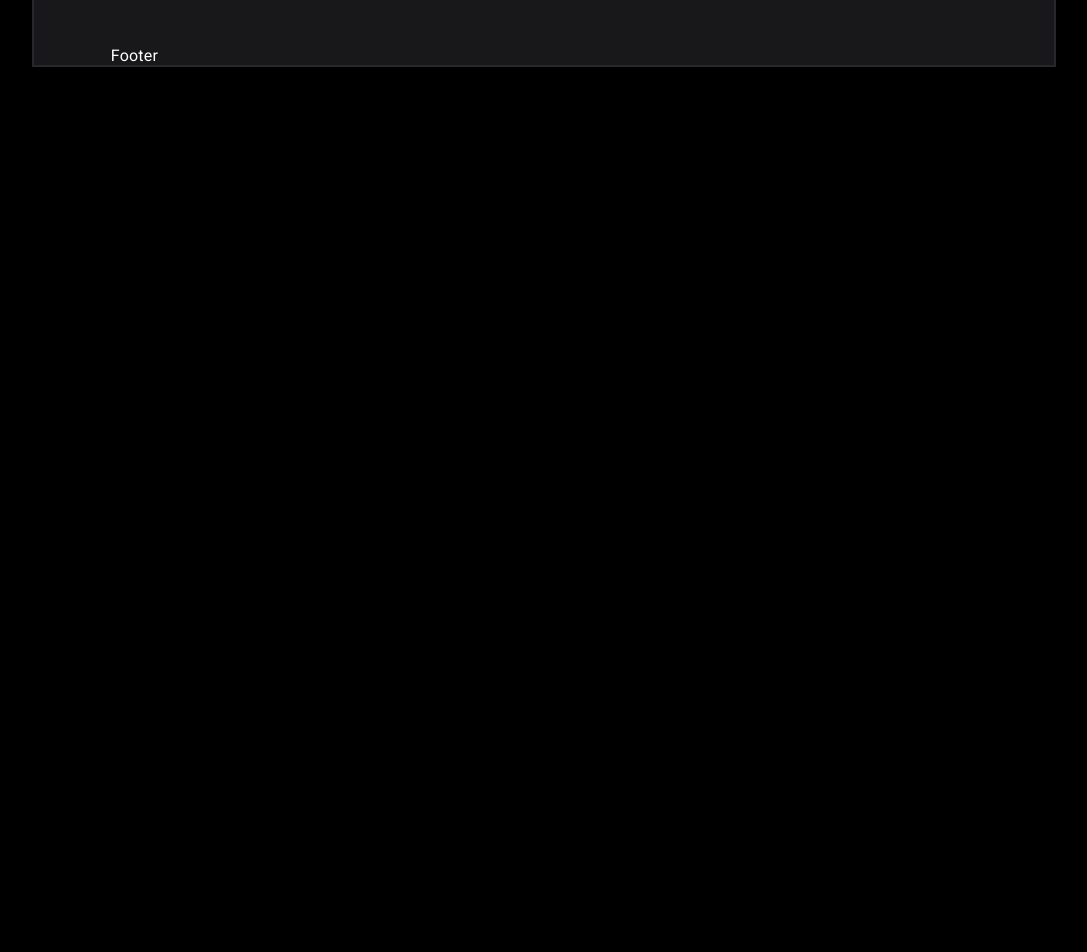
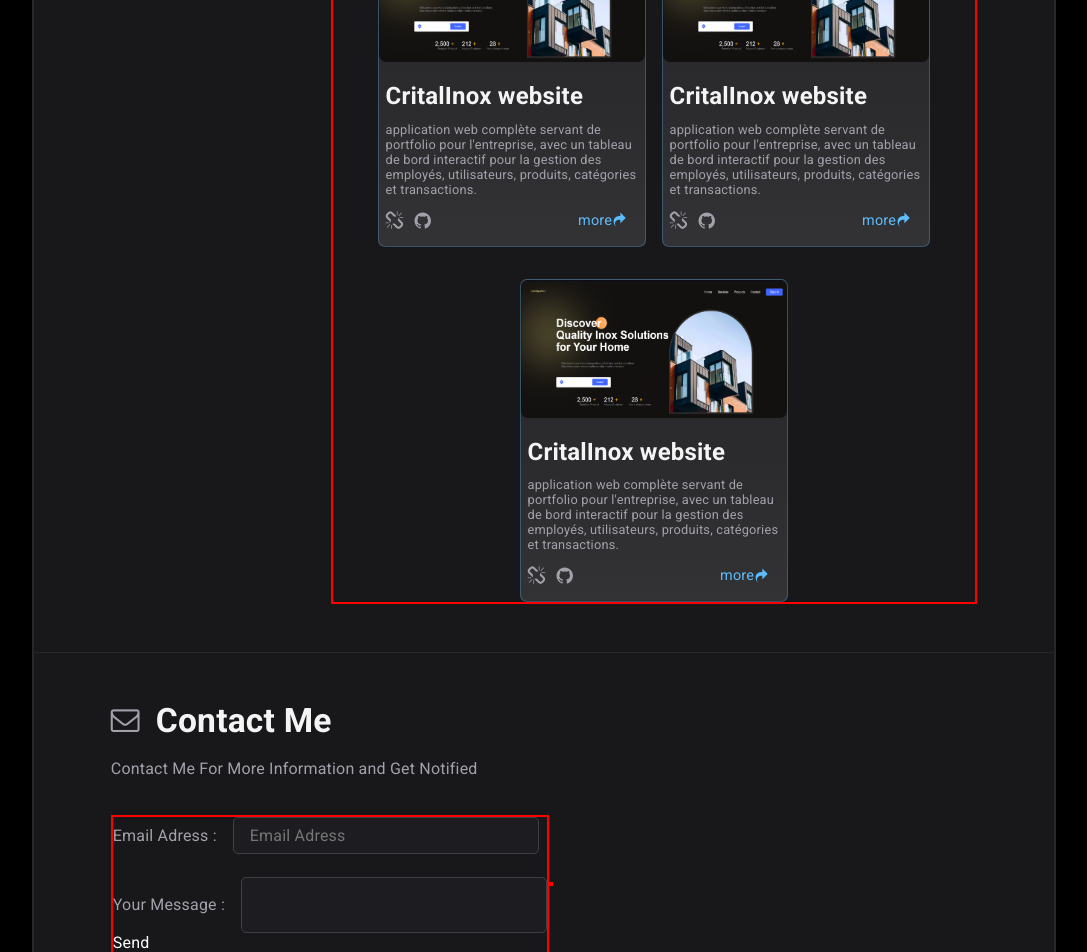
Before and after one commit to Youssefassad0/My_Own_portfolio, a React (Vite) app in the folder my-app/: page / in a window 1280 px wide. Shown: the part 1100-2052 px from the top of the page, without its empty margins (96-1183 px from the left). Before the commit the page ends 1167 px from the top, so only its background shows below. Built offline with nearby package versions, Linux system fonts and the light colour scheme.

Commit message:
make the contact form

```diff
--- a/my-app/src/components/contact/Contact.jsx
+++ b/my-app/src/components/contact/Contact.jsx
@@ -1,9 +1,41 @@
-import React from 'react'
-import './contact.css'
+import React from "react";
+import "./contact.css";
 function Contact() {
   return (
-    <div>Contact</div>
-  )
+    <section className="contact-us">
+      <h1 className="title">
+        <span className="icon-envelope-o"></span>
+        Contact Me
+      </h1>
+      <p className="sub-title">
+        Contact Me For More Information and Get Notified
+      </p>
+      <div className="flex">
+        <form className="border">
+          <div>
+            <label htmlFor="email">Email Adress :</label>
+            <input
+              type="email"
+              id="email"
+              name="email"
+              placeholder="Email Adress"
+            />
+          </div>
+
+          <div  className="flex" style={{ marginTop: "23px" }}  >
+            <label htmlFor="message">
+              Your Message :
+            </label>
+            <textarea name="message" id="message"></textarea>
+          </div>
+
+          <button>Send</button>
+        </form>
+
+        <div className="animation border"></div>
+      </div>
+    </section>
+  );
 }
 
-export default Contact
+export default Contact;
--- a/my-app/src/components/contact/contact.css
+++ b/my-app/src/components/contact/contact.css
@@ -0,0 +1,35 @@
+section.contact-us .icon-envelope-o {
+  color: var(--subtitle);
+  margin-right: 1rem;
+  font-size: 1.8rem;
+}
+section.contact-us .title {
+  font-size: 2.1rem;
+  color: var(--title);
+  margin-bottom: 1rem;
+}
+section.contact-us p.sub-title {
+  color: var(--subtitle);
+  margin-bottom: 2rem;
+  line-height: 1.66rem;
+
+}
+
+section.contact-us label{
+    color: var(--subtitle);
+
+}
+section.contact-us #email,  section.contact-us #message
+{
+    all: unset;
+    background: rgba(63, 63, 70, 0.15);
+    border: 1px solid rgb(63, 63, 70);
+    width: 17rem;
+    padding: 0.5rem 1rem;
+    margin-left: 1rem;
+    border-radius: 5px;
+}
+section.contact-us #email:focus,  section.contact-us #message:focus{
+    border: 1px solid rgb(45, 212, 191);
+
+}
--- a/my-app/src/components/hero/Hero.jsx
+++ b/my-app/src/components/hero/Hero.jsx
@@ -24,8 +24,8 @@ function Hero() {
           <div className="icon icon-skype"></div>
         </div>
       </div>
-      <div className="right-section">
-
+      <div className="right-section border animation">
+     animation
       </div>
     </section>
   );
--- a/my-app/src/components/main/Main.jsx
+++ b/my-app/src/components/main/Main.jsx
@@ -1,31 +1,40 @@
 import React from "react";
 import "./main.css";
 import { Link } from "react-router-dom";
+import Projects from "../../projects.json";
+
 function Main() {
   return (
     <main className="flex">
       <section className="flex left-section">
-        <button className="active" >All Projects</button>
+        <button className="active">All Projects</button>
         <button>PHP</button>
         <button>JS</button>
         <button>REACT+LARAVEL</button>
+        <button>REACT+LARAVEL</button>
       </section>
 
-      <section className="right-section">
-        <article className="card">
-          <img width={266} src="./projects-image/home1.png" alt="" />
-          <div style={{width:"266px"}} className="box">
-            <h2 className="title">Title</h2>
-            <p className="sub-title" >Lorem ipsum dolor sit, amet consectetur adipisicing elit. Incidunt, repellendus perspiciatis? Consectetur minus ullam </p>
+      <section className="border flex right-section">
+        {Projects.map((p) => (
+          <article className="card" key={p.id}>
+            <img width={266} src={p.imageUrl} alt={p.title} />
+            <div style={{ width: "266px" }} className="box">
+              <h2 className="title">{p.title}</h2>
+              <p className="sub-title">{p.description}</p>
               <div className="flex icons">
-            <div className="flex"   style={{gap:"11px"}}  >
+                <div className="flex" style={{ gap: "11px" }}>
                   <div className="icon-unlink" />
+                  <a href={p.linkGithub} target="_blank" rel="noopener noreferrer">
                     <div className="icon-github" />
+                  </a>
                 </div>
-              <Link to="" className="link flex" >more <span className="icon-redo2" ></span></Link>
+                <Link to="" className="link flex">
+                  more <span className="icon-redo2"></span>
+                </Link>
               </div>
             </div>
           </article>
+        ))}
       </section>
     </main>
   );
--- a/my-app/src/components/main/main.css
+++ b/my-app/src/components/main/main.css
@@ -1,5 +1,5 @@
 main.flex {
-  gap: 3rem;
+  gap: 2.64rem;
   align-items: start;
 }
 
@@ -17,77 +17,94 @@ main section.left-section.flex button {
   opacity: 0.5;
   transition: 0.4s;
   border-radius: 5px;
-
 }
 main section.left-section.flex button:hover {
   opacity: 1;
-
 }
 
-main section.left-section.flex button.active{
+main section.left-section.flex button.active {
   opacity: 1;
   font-weight: bold;
   letter-spacing: 0.6px;
-    padding: 0.8rem 0 ;
-    border:1px solid var(--blue);
-
+  padding: 0.8rem 0;
+  border: 1px solid var(--blue);
 }
-main section.right-section {
+main section.right-section.flex {
   /* flex-grow: 1; */
+  justify-content: center;
+  flex-wrap: wrap;
+  row-gap: 2rem;
+  column-gap: 16px;
 }
-.card{
+.card {
   border: 1px solid rgba(93, 188, 252, 0.3);
   border-radius: 7px;
   transition: 0.4s;
   background-image: linear-gradient(
-        rgba(255,255,255,0.05),
+    rgba(255, 255, 255, 0.05),
     rgba(255, 255, 255, 0.116)
   );
 }
-.card:hover{
+.card:hover {
   border: 1px solid var(--blue);
   rotate: 2deg;
   cursor: pointer;
   scale: 1.02;
-    box-shadow: 1px 1px 10px -1px  var(--blue);
-
+  box-shadow: 1px 1px 10px -1px var(--blue);
 }
-.card img{
+.card img {
   border-radius: 7px;
-
 }
 
-.card .box{
+.card .box {
   padding: 1rem 0.4rem;
-
 }
-.card .box h2.title{
+.card .box h2.title {
   color: var(--title);
-
 }
-.card .box p.sub-title{
+.card .box p.sub-title {
   color: var(--subtitle);
   font-size: 0.8rem;
   margin-top: 0.7rem;
   margin-bottom: 0.9rem;
-
 }
-.card .box .icons{
+.card .box .icons {
   justify-content: space-between;
-
 }
-.card .icon-github , .card .icon-unlink{
+.card .icon-github,
+.card .icon-unlink {
   font-size: 1.2rem;
   color: var(--subtitle);
   transition: 0.3s;
 }
-.card .icon-github:hover , .card .icon-unlink:hover{
+.card .icon-github:hover,
+.card .icon-unlink:hover {
   font-size: 1.23rem;
   cursor: pointer;
   color: var(--icon-hover);
 }
-.card a.link{
+.card a.link {
   font-size: 0.9rem;
   color: var(--blue);
   margin-right: 12px;
 }
+
+@media (max-width: 600px) {
+  main.flex {
+    flex-direction: column;
+    gap: 2.64rem;
+    align-items: center;
+  }
+  main section.left-section.flex {
+    flex-direction: row;
+    flex-wrap: wrap;
+    justify-content: center;
+    gap: 10px;
+  }
+
+  main section.left-section.flex button {
+    width: 7rem;
+    padding: 0.8rem 0;
+    font-size: 0.9rem;
+  }
+}
--- a/my-app/src/index.css
+++ b/my-app/src/index.css
@@ -106,4 +106,5 @@ button:hover {
     width: 98%;
     padding: 0 var(--container-padding);
   }
+
 }
--- a/my-app/src/projects.json
+++ b/my-app/src/projects.json
@@ -2,7 +2,46 @@
     {
         "id":1,
         "title":"CritalInox website",
-        "descreption":"application web complète servant de portfolio pour l'entreprise, avec un tableau de bord interactif pour la gestion des employés, utilisateurs, produits, catégories et transactions.",
-        "link-github":""
+        "imageUrl":"./projects-image/home1.png",
+        "description":"application web complète servant de portfolio pour l'entreprise, avec un tableau de bord interactif pour la gestion des employés, utilisateurs, produits, catégories et transactions.",
+        "linkGithub":"https://github.com/Youssefassad0/portfolio_Company",
+        "technologie":["react","laravel"]
+
+    },
+    {
+        "id":2,
+        "title":"CritalInox website",
+        "imageUrl":"./projects-image/home1.png",
+        "description":"application web complète servant de portfolio pour l'entreprise, avec un tableau de bord interactif pour la gestion des employés, utilisateurs, produits, catégories et transactions.",
+        "linkGithub":"https://github.com/Youssefassad0/portfolio_Company",
+        "technologie":["react","laravel"]
+
+    },
+    {
+        "id":2,
+        "title":"CritalInox website",
+        "imageUrl":"./projects-image/home1.png",
+        "description":"application web complète servant de portfolio pour l'entreprise, avec un tableau de bord interactif pour la gestion des employés, utilisateurs, produits, catégories et transactions.",
+        "linkGithub":"https://github.com/Youssefassad0/portfolio_Company",
+        "technologie":["react","laravel"]
+
+    },
+    {
+        "id":2,
+        "title":"CritalInox website",
+        "imageUrl":"./projects-image/home1.png",
+        "description":"application web complète servant de portfolio pour l'entreprise, avec un tableau de bord interactif pour la gestion des employés, utilisateurs, produits, catégories et transactions.",
+        "linkGithub":"https://github.com/Youssefassad0/portfolio_Company",
+        "technologie":["react","laravel"]
+
+    },
+    {
+        "id":2,
+        "title":"CritalInox website",
+        "imageUrl":"./projects-image/home1.png",
+        "description":"application web complète servant de portfolio pour l'entreprise, avec un tableau de bord interactif pour la gestion des employés, utilisateurs, produits, catégories et transactions.",
+        "linkGithub":"https://github.com/Youssefassad0/portfolio_Company",
+        "technologie":["react","laravel"]
+
     }
 ]
```
Lines whose indentation alone changed are shown as unchanged.
